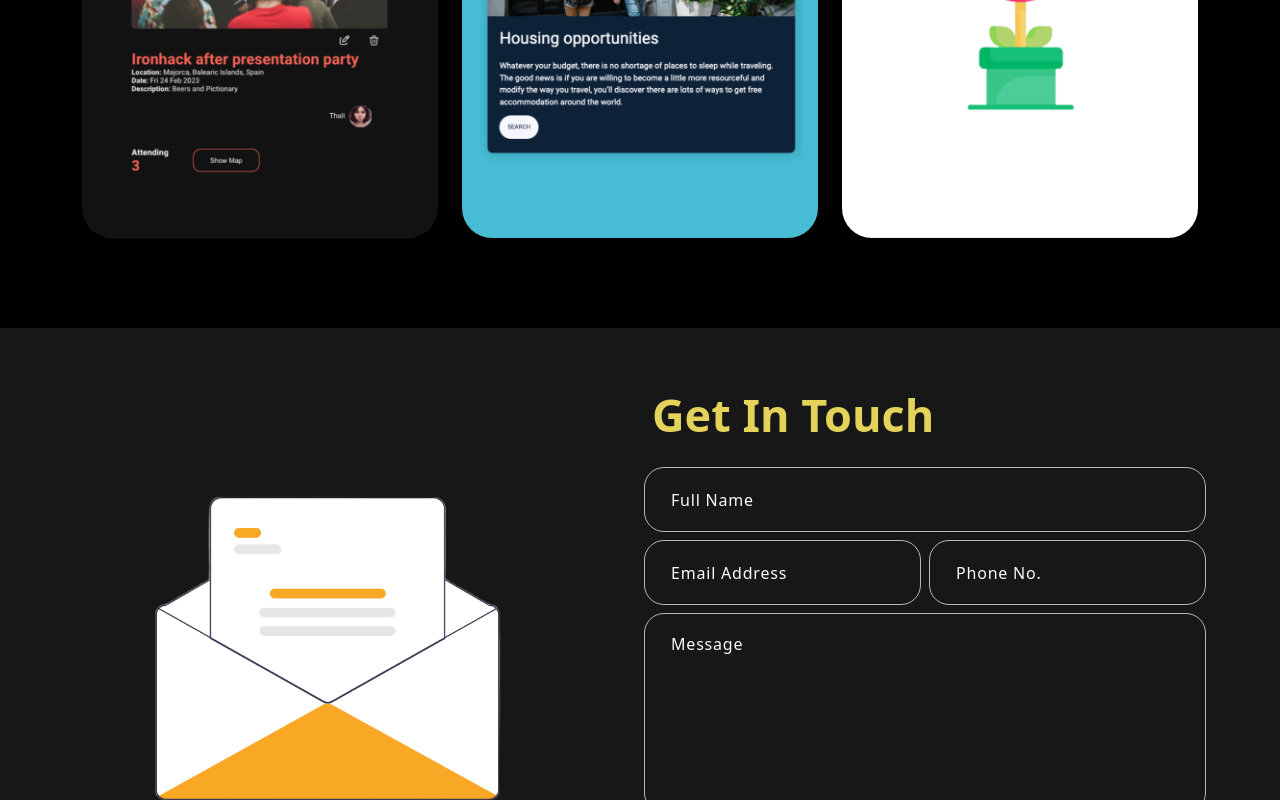
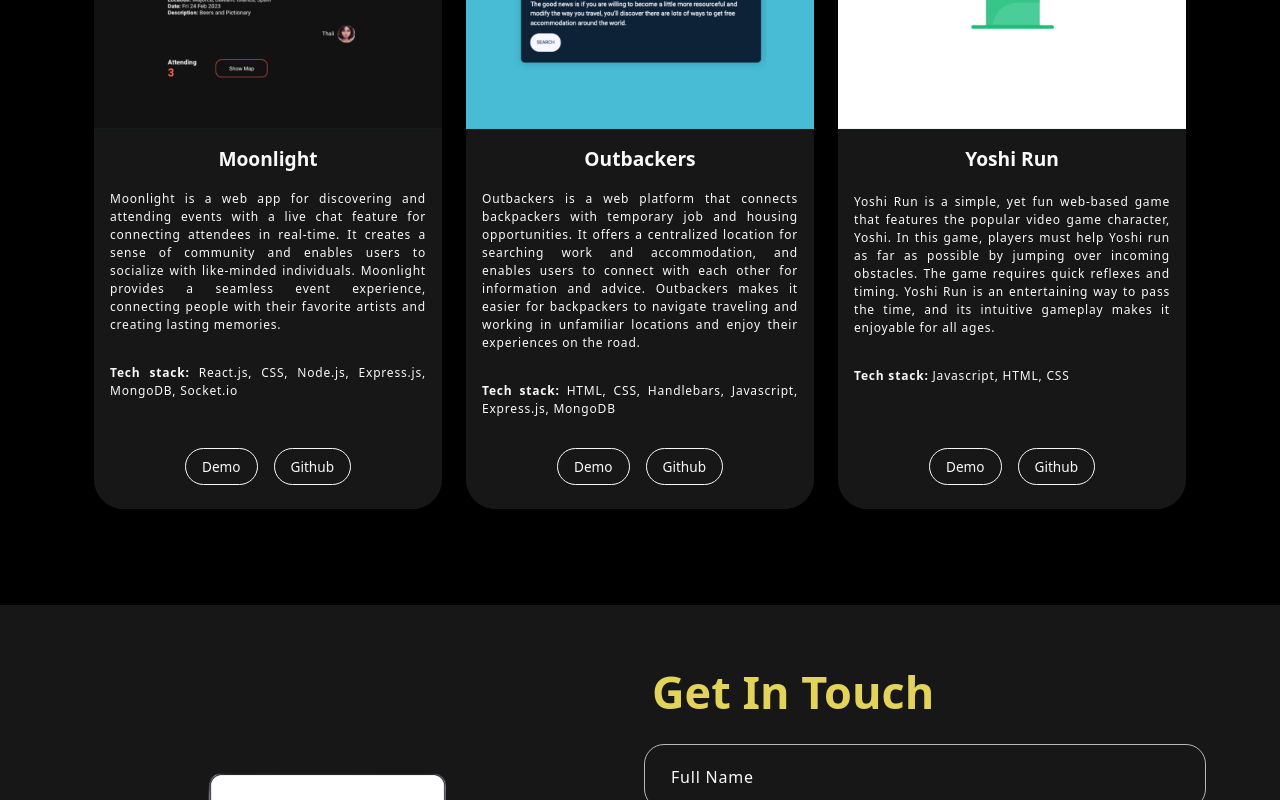
Before and after one commit to ThalitadosReis/my-portfolio, a React (Create React App) app: page / in a window 1280 px wide. Shown: the part 1680-2480 px from the top of the page. Built offline with nearby package versions, Linux system fonts and the light colour scheme.

Commit message:
projects cards design

```diff
--- a/src/App.css
+++ b/src/App.css
@@ -302,61 +302,86 @@ nav.navbar .navbar-toggler[aria-expanded="true"] .navbar-toggler-icon {
   width: 70%;
 }
 
-.page-content {
-  cursor: pointer;
-  position: relative;
+/* project card */
+.project-card {
+  color: #f9f9f9;
+  background-color: #171717;
+  border-radius: 30px;
   overflow: hidden;
-  border-radius: 30px;
-  margin: 10px auto;
+  margin-bottom: 1rem;
+
+  width: 100%;
+  min-width: 300px;
+
+  display: flex;
+  flex-direction: column;
 }
 
-.page-content img {
-  object-fit: cover;
-  height: 450px;
+@media screen and (min-width: 768px) {
+  .project-card {
+    max-width: 300px;
+  }
 }
 
-/* projects modal */
-body.modal-open {
-  filter: blur(5px);
+@media screen and (min-width: 1024px) {
+  .project-card {
+    max-width: 350px;
+  }
 }
 
-.modal-content {
-  padding: 15px;
-  text-align: center;
+.project-card img {
+  width: 100%;
 }
 
-.modal-content h4 {
-  color: #e3d35a;
-  font-size: 35px;
-  font-weight: 700;
+.card-body {
+  text-align: justify;
+  margin: 0;
+
+  display: flex;
+  flex-direction: column;
 }
 
-.modal-content p {
-  color: #f9f9f9;
-  padding: .5rem;
+.project-card .connect {
+  background-color: #171717;
+  padding-bottom: 1.5em;
+  display: flex;
+  justify-content: center;
+  align-items: center;
 }
 
-.tech-stack {
-  font-size: .85rem;
-  margin: auto 1rem;
-  padding: .5rem;
+.project-card .connect a {
+  color: #f9f9f9;
+  font-size: 0.85em;
+  text-decoration: none;
+  margin: 0 .5rem;
+  padding: .5rem 1rem;
+  border: 1px solid #f9f9f9;
+  border-radius: 30px;
 }
 
-.modal-links {
-  margin: auto;
-  margin-top: 1.5rem;
+.project-card .info {
+  font-size: 0.75em;
+  width: 100%;
+  padding: 0 1rem;
+  margin-top: 0;
 }
 
-.modal-links a {
-  color: #f9f9f9;
-  text-decoration: none;
-  margin: .5rem;
-  padding: 1.5rem;
-  cursor: pointer;
+.project-card span {
+  padding: 1rem;
+  text-align: center;
+  font-size: 1.2em;
+  font-weight: bold;
+  flex: 1;
 }
 
-.modal-links a:hover {
-  color: #e3d35a;
+.project-card a:hover {
+  color: #000;
+  background-color: #f9f9f9;
+}
+
+.card-body a {
+  flex: 1;
+  text-align: center;
 }
 
 /* contact section */
--- a/src/components/ProjectCard.js
+++ b/src/components/ProjectCard.js
@@ -1,28 +1,4 @@
-import { useState } from "react";
 import { Col } from "react-bootstrap";
-import Modal from "react-modal";
-import TrackVisibility from "react-on-screen";
-import "animate.css";
-
-const customStyles = {
-  content: {
-    top: "50%",
-    left: "50%",
-    right: "auto",
-    bottom: "auto",
-    width: "80%",
-    height: "auto",
-    marginRight: "-50%",
-    transform: "translate(-50%, -50%)",
-    backgroundColor: "#121212",
-    border: 0,
-    borderRadius: "30px",
-    padding: "20px",
-  },
-  overlay: {
-    backgroundColor: "rgba(0, 0, 0, 0.7)",
-  },
-};
 
 export default function ProjectCard({
   title,
@@ -32,41 +8,25 @@ export default function ProjectCard({
   about,
   githubUrl,
 }) {
-  const [isOpen, setIsOpen] = useState(false);
-
-  const openModal = () => {
-    setIsOpen(true);
-  };
-
-  const closeModal = () => {
-    setIsOpen(false);
-  };
-
   return (
-    <Col size={12} sm={6} md={4}>
-      <div className="page-content" onClick={openModal}>
+    <Col style={{ display: "flex", flexWrap: "wrap" }}>
+      <div className="project-card" style={{ display: "flex" }}>
+        <div className="img">
           <img src={imgUrl} alt="" />
         </div>
-      <Modal isOpen={isOpen} onRequestClose={closeModal} style={customStyles}>
-        <div className="modal-content">
-          <TrackVisibility>
-            {({ isVisible }) => (
-              <div className={isVisible ? "animate__animated animate__zoomIn" : ""}>
-                <h4>{title}</h4>
+        <span>{title}</span>
+        <div className="card-body" >
+          <p className="info">{about}</p>
+          <p className="info">
+            <b>Tech stack: </b>
+            {tech}
+          </p>
         </div>
-            )}
-          </TrackVisibility>
-
-          <p>{about}</p>
-          <p className="tech-stack">
-            <b>Tech stack:</b> {tech}
-          </p>
-          <div className="modal-links">
+        <div className="connect">
           <a href={demoUrl}>Demo</a>
           <a href={githubUrl}>Github</a>
         </div>
       </div>
-      </Modal>
     </Col>
   );
 }
--- a/src/components/Projects.js
+++ b/src/components/Projects.js
@@ -15,7 +15,7 @@ export default function Projects() {
       demoUrl: "https://moonlight-events.netlify.app/",
       githubUrl: "https://github.com/orgs/JoTa-Events/repositories",
       about:
-        "Moonlight is a web application that aims to provide users with an easy and convenient way to discover and attend various events such as concerts, festivals, and more. The platform allows users to browse through a variety of events. Additionally, Moonlight features a live chat functionality that enables attendees to connect with each other and discuss the event in real-time. This feature helps to create a sense of community and allows users to socialize with other like-minded individuals who share similar interests. Overall, Moonlight provides a seamless and enjoyable event experience that connects people with their favorite artists and helps to create lasting memories.",
+        "Moonlight is a web app for discovering and attending events with a live chat feature for connecting attendees in real-time. It creates a sense of community and enables users to socialize with like-minded individuals. Moonlight provides a seamless event experience, connecting people with their favorite artists and creating lasting memories.",
     },
     {
       id: "Outbackers",
@@ -25,7 +25,7 @@ export default function Projects() {
       demoUrl: "https://outbackers.adaptable.app/",
       githubUrl: "https://github.com/ironhack-outbackers-project/outbackers",
       about:
-        "Outbackers is a web platform designed to connect backpackers with temporary job and housing opportunities while traveling. The platform provides a centralized location for backpackers to search for work and accommodation options, and enables users to connect with one another to share information and advice. The goal of the platform is to make it easier for backpackers to navigate the challenges of traveling and working in unfamiliar locations, and to help them make the most of their experiences while on the road.",
+        "Outbackers is a web platform that connects backpackers with temporary job and housing opportunities. It offers a centralized location for searching work and accommodation, and enables users to connect with each other for information and advice. Outbackers makes it easier for backpackers to navigate traveling and working in unfamiliar locations and enjoy their experiences on the road.",
     },
     {
       id: "Yoshi Run",
@@ -53,7 +53,7 @@ export default function Projects() {
                 invite you to take a look around, and explore what I have to
                 offer. Thank you for visiting!
               </p>
-              <Row>
+              <Row style={{margin: "auto"}}>
                 {projects.map((project, id) => {
                   return <ProjectCard key={id} {...project} />;
                 })}
```
Lines whose indentation alone changed are shown as unchanged.
